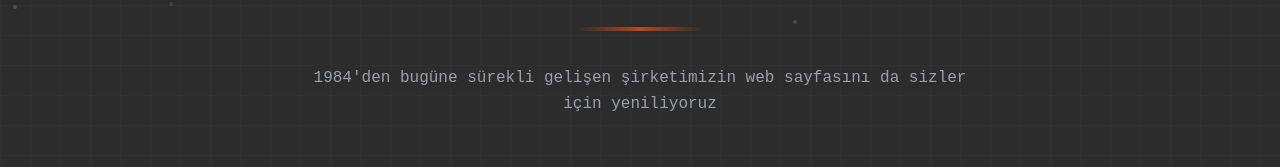
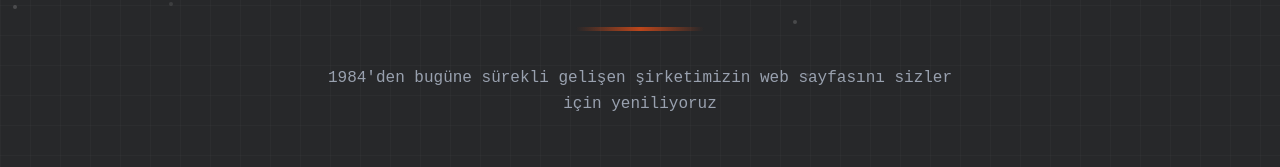
Before and after one commit to lckhndleup/JenesisSteam, a Next.js app: page / in a window 1280 px wide. Shown: the part 355-522 px from the top of the page. Built offline with nearby package versions, Linux system fonts and the light colour scheme; a web font is replaced by a local one.

Commit message:
comging soon changed

```diff
--- a/src/app/page.tsx
+++ b/src/app/page.tsx
@@ -19,14 +19,14 @@ const translations = {
     brandName: "JENESIS",
     subTitle: "BUHAR JENERATÖRLERİ",
     description:
-      "1984'den bugüne sürekli gelişen şirketimizin web sayfasını da sizler için yeniliyoruz",
+      "1984'den bugüne sürekli gelişen şirketimizin web sayfasını sizler için yeniliyoruz",
     status: "Yakında Hizmetinizdeyiz",
   },
   en: {
     brandName: "JENESIS",
     subTitle: "STEAM GENERATORS",
     description:
-      "We are also updating our website for you, our company that has been continuously developing from 1984 to today",
+      "We’re updating our company’s website for you, as we’ve been continuously evolving since 1984.",
     status: "Coming Soon",
   },
 };
@@ -84,7 +84,7 @@ export default function ComingSoon() {
   return (
     <div
       className="min-h-screen relative overflow-hidden"
-      style={{ backgroundColor: "#2C2C2C" }}
+      style={{ backgroundColor: "#27282A" }}
     >
       {/* Font preload link */}
       <link
```
